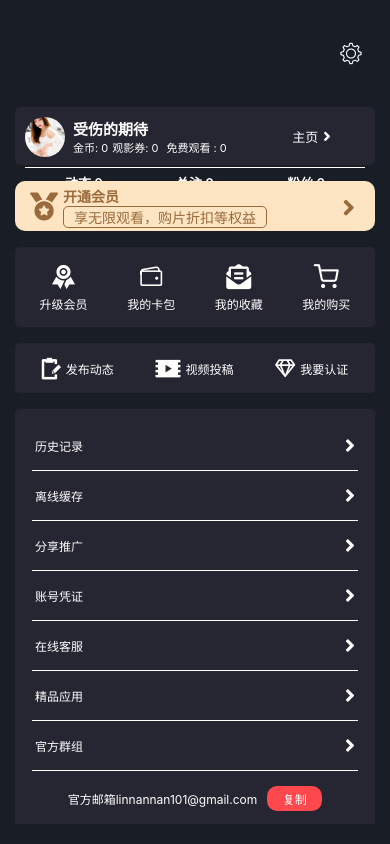
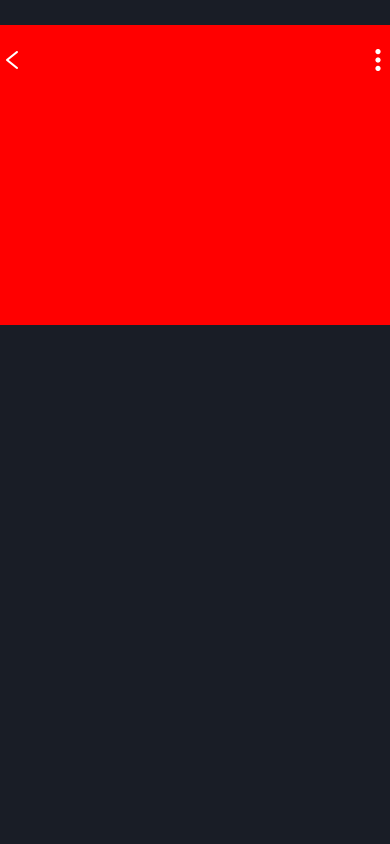
Before and after one commit to vinzpaul/tangxin-userprofile, a React Native app: screen /UserHome in a window 390 px wide. Built offline with nearby package versions, Linux system fonts and the light colour scheme.

Commit message:
Added UserHome

```diff
--- a/App.tsx
+++ b/App.tsx
@@ -35,6 +35,8 @@ import PrivacyPolicy from "./screens/UserProfileComponents/SettingsComponents/Pr
 import ServiceProvisions from "./screens/UserProfileComponents/SettingsComponents/ServiceProvisions";
 import About from "./screens/UserProfileComponents/SettingsComponents/About";
 import Chat from "./screens/UserProfileComponents/SettingsComponents/Chat";
+import PasscodeLock from "./screens/UserProfileComponents/SettingsComponents/PasscodeLock";
+import UserHome from "./screens/UserProfileComponents/UserHome";
 
 type Props = {};
 const App: React.FC = (props: Props) => {
@@ -68,6 +70,12 @@ const App: React.FC = (props: Props) => {
                         <Stack.Screen name="PrivacyPolicy" component={PrivacyPolicy}/>
                         <Stack.Screen name='ServiceProvisions' component={ServiceProvisions}/>
                         <Stack.Screen name="About" component={About}/>
+                        <Stack.Screen name="PasscodeLock" component={PasscodeLock}/>
+                    </Stack.Group>
+
+                    {/*UserHome*/}
+                    <Stack.Group>
+                        <Stack.Screen name="UserHome" component={UserHome}/>
                     </Stack.Group>
                 </Stack.Navigator>
             </NavigationContainer>
--- a/screens/UserProfile.tsx
+++ b/screens/UserProfile.tsx
@@ -7,7 +7,7 @@ import {
     SafeAreaView,
     Dimensions,
     Image,
-    TouchableOpacity,
+    TouchableOpacity, Pressable,
 } from "react-native";
 
 import {
@@ -38,6 +38,8 @@ export type RootStackParamList = {
     ServiceProvisions: undefined;
     About: undefined;
     Chat: undefined;
+    PasscodeLock: undefined;
+    UserHome: undefined;
 };
 import {useSelector} from "react-redux";
 
@@ -114,8 +116,10 @@ const UserProfile = ({}) => {
                                         </View>
                                     </View>
                                     <View
-                                        style={styles.homeButtonContainer}
+
                                     >
+                                        <TouchableOpacity onPress={() => navigation.navigate('UserHome')}
+                                                          style={styles.homeButtonContainer}>
                                             <Text
                                                 style={styles.homeButton}
                                             >
@@ -126,6 +130,7 @@ const UserProfile = ({}) => {
                                                 size={15}
                                                 color="white"
                                             />
+                                        </TouchableOpacity>
                                     </View>
                                 </View>
                             </View>
@@ -531,6 +536,7 @@ const styles = StyleSheet.create({
         alignItems: "center",
         position: "absolute",
         right: -100,
+        top: -10
     },
     homeButton: {
         color: "white",
--- /dev/null
+++ b/screens/UserProfileComponents/SettingsComponents/PasscodeLock.tsx
@@ -0,0 +1,36 @@
+import React from 'react';
+import {Dimensions, ScrollView, Text, TouchableOpacity, View} from "react-native";
+import {useNavigation} from "@react-navigation/native";
+import {AntDesign} from "@expo/vector-icons";
+
+const PasscodeLock = () => {
+
+    const navigation = useNavigation<any>();
+
+    return (
+        <ScrollView style={{
+            flex: 1, maxHeight: Dimensions.get("window").height,
+            marginVertical: 20, maxWidth: Dimensions.get('window').width
+        }}>
+            {/*Title and Back Button  */}
+            <View style={{
+                flexDirection: 'row',
+                alignItems: 'center',
+                justifyContent: 'center',
+                marginVertical: 10,
+                height: 50
+            }}>
+                <View style={{position: 'absolute', left: 5}}>
+                    <TouchableOpacity onPress={() => navigation.navigate('Settings')}>
+                        <AntDesign name="left" size={24} color="white"/>
+                    </TouchableOpacity>
+                </View>
+                <View style={{}}>
+                    <Text style={{color: '#FFFFFF', textAlign: 'center', fontSize: 20}}>Passcode Lock</Text>
+                </View>
+            </View>
+        </ScrollView>
+    )
+}
+
+export default PasscodeLock;
--- a/screens/UserProfileComponents/SettingsIcon.tsx
+++ b/screens/UserProfileComponents/SettingsIcon.tsx
@@ -364,6 +364,7 @@ const SettingsIcon = (props) => {
                     </View>
                 </TouchableOpacity>
 
+                <TouchableOpacity onPress={() => navigation.navigate('PasscodeLock')}>
                     <View style={styles.sectionContainer}>
                         <View style={styles.sectionInnerContainer}>
                             <SimpleLineIcons name="lock" size={20} color="white"/>
@@ -373,6 +374,7 @@ const SettingsIcon = (props) => {
                             <AntDesign name="right" size={18} color="white"/>
                         </View>
                     </View>
+                </TouchableOpacity>
             </View>
         </ScrollView>
     )
--- /dev/null
+++ b/screens/UserProfileComponents/UserHome.tsx
@@ -0,0 +1,40 @@
+import React from 'react';
+import {Dimensions, ScrollView, Text, TouchableOpacity, View} from "react-native";
+import {AntDesign, Entypo} from "@expo/vector-icons";
+import {useNavigation} from "@react-navigation/native";
+
+const UserHome = () => {
+
+    const navigation = useNavigation<any>();
+
+    return (
+        <ScrollView style={{
+            flex: 1, maxHeight: Dimensions.get("window").height,
+            marginVertical: 25, maxWidth: Dimensions.get('window').width
+        }}>
+
+            <View style={{backgroundColor: 'red', height: 300}}>
+                {/*Title and Back Button  */}
+                <View style={{
+                    flexDirection: 'row',
+                    alignItems: 'center',
+                    justifyContent: 'space-between',
+                    marginVertical: 10,
+                    height: 50,
+                }}>
+                    <View style={{}}>
+                        <TouchableOpacity onPress={() => navigation.navigate('UserProfile')}>
+                            <AntDesign name="left" size={24} color="white"/>
+                        </TouchableOpacity>
+                    </View>
+                    <View style={{}}>
+                        <Entypo name="dots-three-vertical" size={24} color="white"/>
+                    </View>
+
+                </View>
+            </View>
+        </ScrollView>
+    )
+}
+
+export default UserHome;
```
Lines whose indentation alone changed are shown as unchanged.
